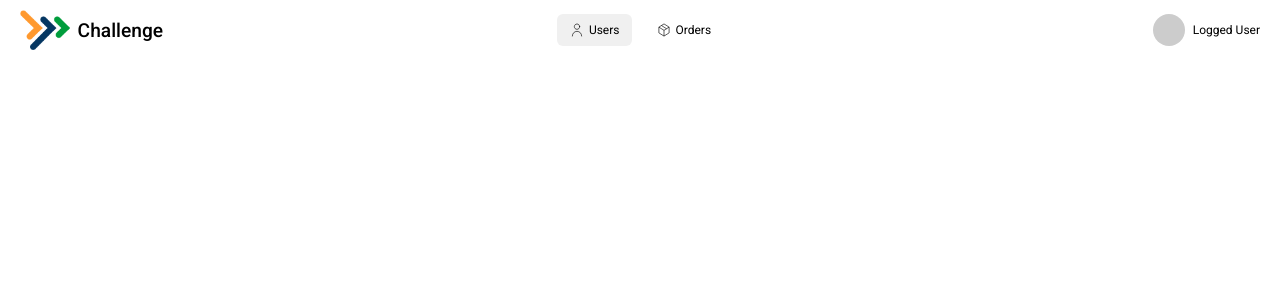
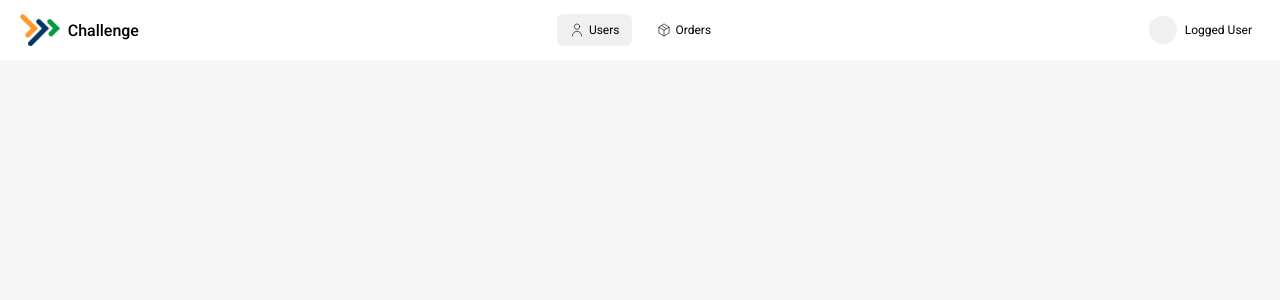
Before and after one commit to joaoplmendes98/hc-challenge, a Vue app: page / in a window 1280 px wide. Shown: the top 300 px of the page. Built offline with nearby package versions, Linux system fonts and the light colour scheme; no server answers.

Commit message:
Refactor styles and update header component; add color variables

```diff
--- a/src/App.vue
+++ b/src/App.vue
@@ -18,7 +18,7 @@ import GlobalHeader from './components/Global/Header.vue'
 		flex-direction: column;
 
 		main.page {
-			padding-inline: 20px;
+			padding: 20px;
 			width: min(100%, 1600px);
 			margin: 0 auto;
 		}
--- /dev/null
+++ b/src/assets/styles/_variables.scss
@@ -0,0 +1,4 @@
+$white: #ffffff;
+$black: #000000;
+$grey-100: #f7f7f7;
+$grey-200: #f0f0f0;
--- a/src/assets/styles/main.scss
+++ b/src/assets/styles/main.scss
@@ -6,3 +6,7 @@
 	box-sizing: border-box;
 	font-family: 'Roboto', sans-serif;
 }
+
+body {
+	background: $grey-100;
+}
--- a/src/components/Global/Header.vue
+++ b/src/components/Global/Header.vue
@@ -14,9 +14,11 @@
                 <p>Orders</p>
             </router-link>
         </nav>
+        <div class="actions">
             <div class="logged-user">
                 <figure />
                 <p>Logged User</p>
+            </div>
         </div>
     </header>
 </template>
@@ -30,42 +32,66 @@
         padding-inline: 20px;
         width: min(100%, 1600px);
         margin: 0 auto;
+        background: white;
+        position: sticky;
+        top: 0;
 
         .logo {
-            height: 40px;
+            height: 32px;
             display: flex;
             align-items: center;
             gap: 8px;
             width: 20%;
+            user-select: none;
 
             img {
                 height: 100%;
                 object-fit: contain;
+                -webkit-user-drag: none;
             }
 
             h1 {
-                font-size: 1.2rem;
+                font-size: 1rem;
                 font-weight: 500;
             }
         }
 
-        .logged-user {
+        .actions {
             display: flex;
             align-items: center;
             justify-content: flex-end;
             gap: 8px;
             width: 20%;
 
+
+            .logged-user {
+                padding: 8px;
+                border-radius: 6px;
+                width: fit-content;
+                display: flex;
+                align-items: center;
+                gap: 8px;
+                cursor: pointer;
+                user-select: none;
+                transition: 0.2s;
+
+                &:hover {
+                    background: $grey-100;
+                }
+
                 figure {
-                height: 32px;
+                    height: 28px;
                     aspect-ratio: 1;
                     border-radius: 50%;
-                background-color: #ccc;
+                    background-color: $grey-200;
                 }
 
                 p {
                     font-size: 12px;
                 }
+            }
+
+
         }
 
         nav {
@@ -84,11 +110,11 @@
                 transition: 0.2s;
 
                 &:hover {
-                    background-color: #f0f0f07a;
+                    background-color: $grey-100;
                 }
 
                 &.router-link-active {
-                    background-color: #f0f0f0;
+                    background-color: $grey-200;
                 }
 
                 figure {
--- a/vite.config.ts
+++ b/vite.config.ts
@@ -17,7 +17,7 @@ export default defineConfig({
 	css: {
 		preprocessorOptions: {
 			scss: {
-				additionalData: `@import "${path.resolve(__dirname, 'src/assets/styles/_mixins.scss')}";`
+				additionalData: `@import "${path.resolve(__dirname, 'src/assets/styles/_mixins.scss')}";@import "${path.resolve(__dirname, 'src/assets/styles/_variables.scss')}";`
 			}
 		}
 	}
```
Lines whose indentation alone changed are shown as unchanged.
